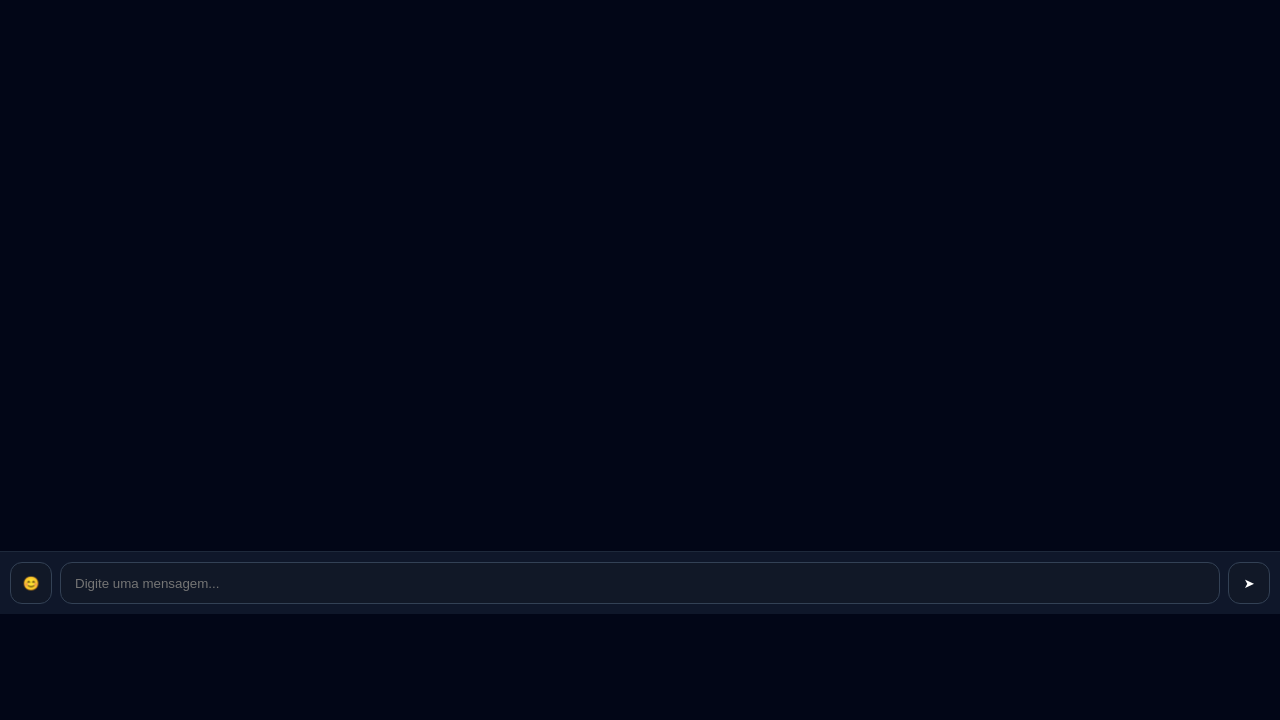
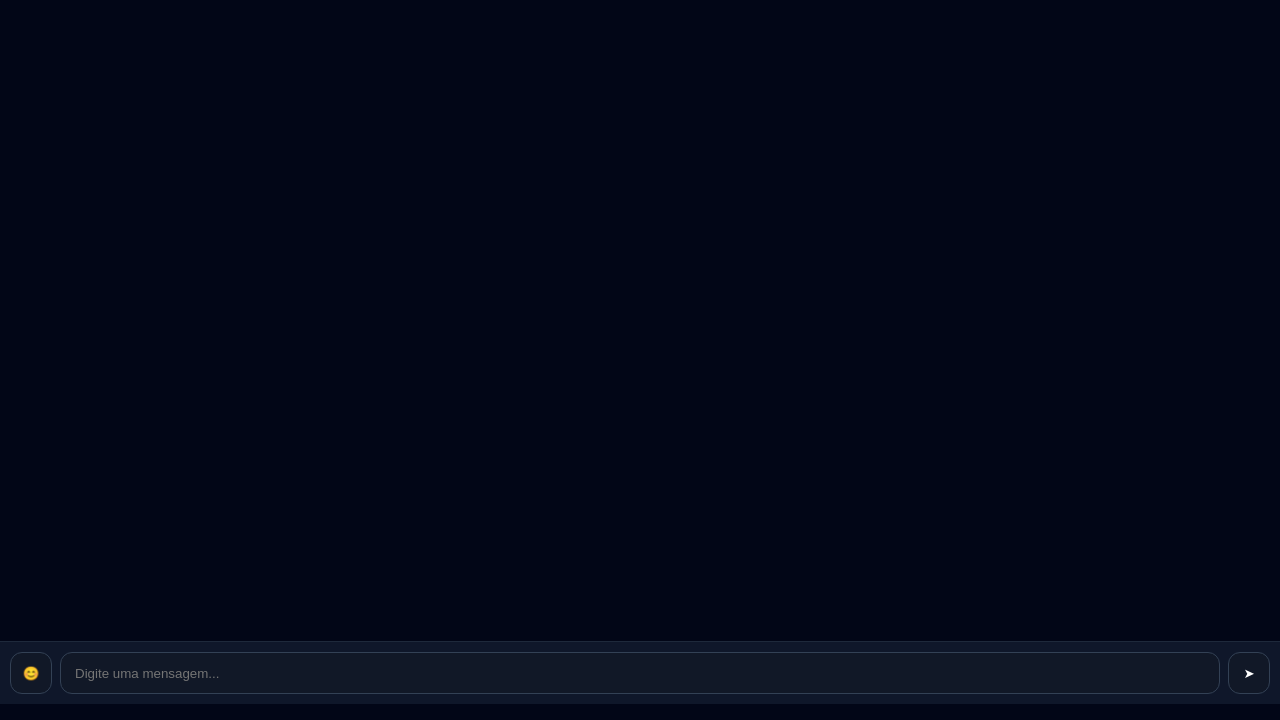
Before and after one commit to Mauricio3114/CRM360, a Flask app: page /whatsapp-qr/chat_ajax/1 in a window 1280 px wide. Shown: the part 80-800 px from the top of the page. Run offline with Flask 3, Linux system fonts and the light colour scheme; a user stored in the database is signed in; data that the repository does not hold is empty.

Commit message:
Corrige layout e envio do chat WhatsApp

```diff
--- a/app/templates/partials/chat_content.html
+++ b/app/templates/partials/chat_content.html
@@ -79,10 +79,12 @@ body{
 }
 
 .chat-box{
-    height:520px;
+    height:calc(100vh - 190px);
     overflow-y:auto;
     padding:16px;
     background:#020617;
+    display:flex;
+    flex-direction:column;
 }
 
 .msg{
@@ -126,7 +128,7 @@ body{
 }
 
 .chat-send{
-    position:sticky;
+    position:fixed;
     bottom:0;
     left:0;
     right:0;
@@ -136,6 +138,7 @@ body{
     display:flex;
     align-items:center;
     gap:8px;
+    z-index:999;
 }
 
 .chat-action-btn,
@@ -333,7 +336,7 @@ if(formChat){
 
                 input.value = "";
 
-                window.location.reload();
+                location.reload();
 
             }else{
 
```
